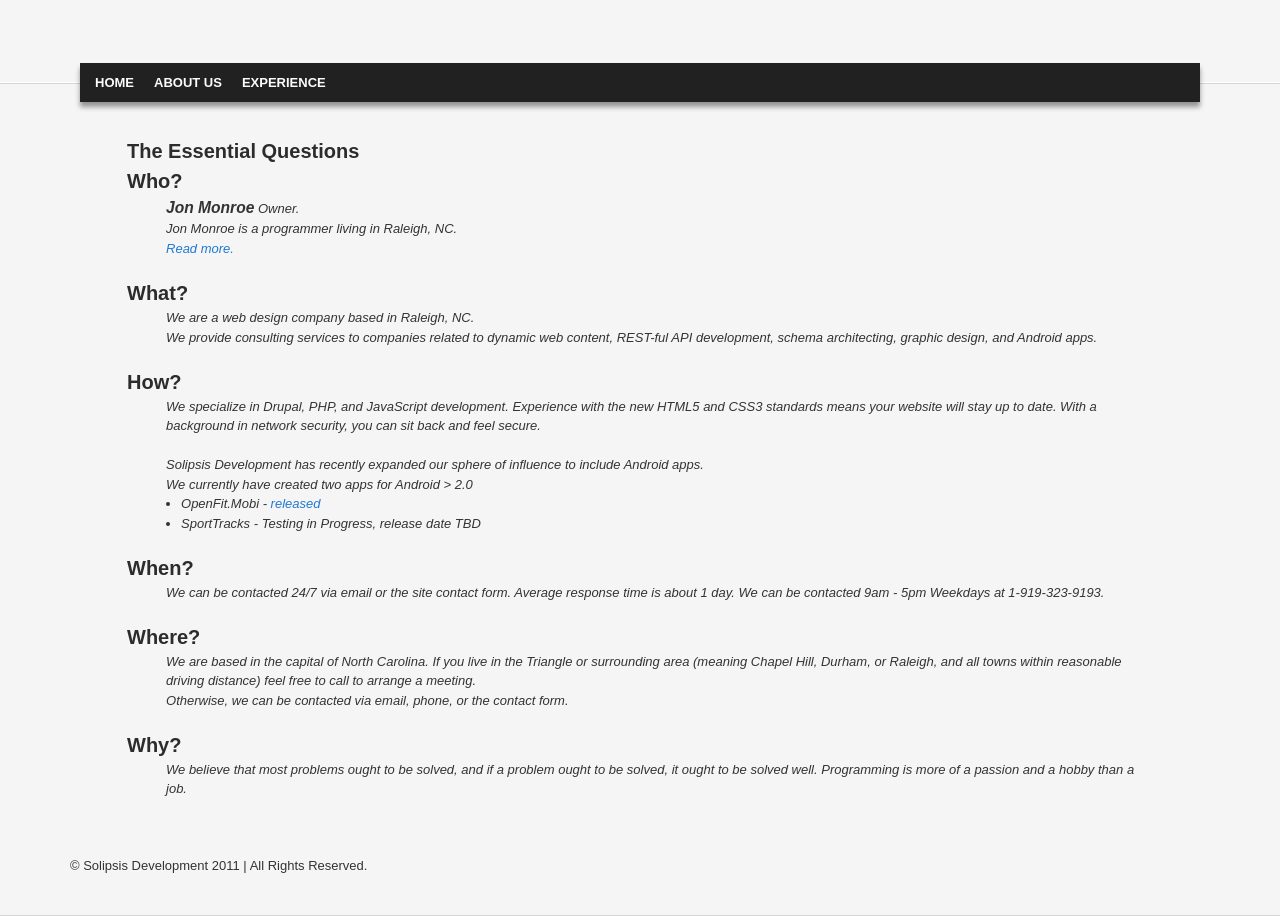
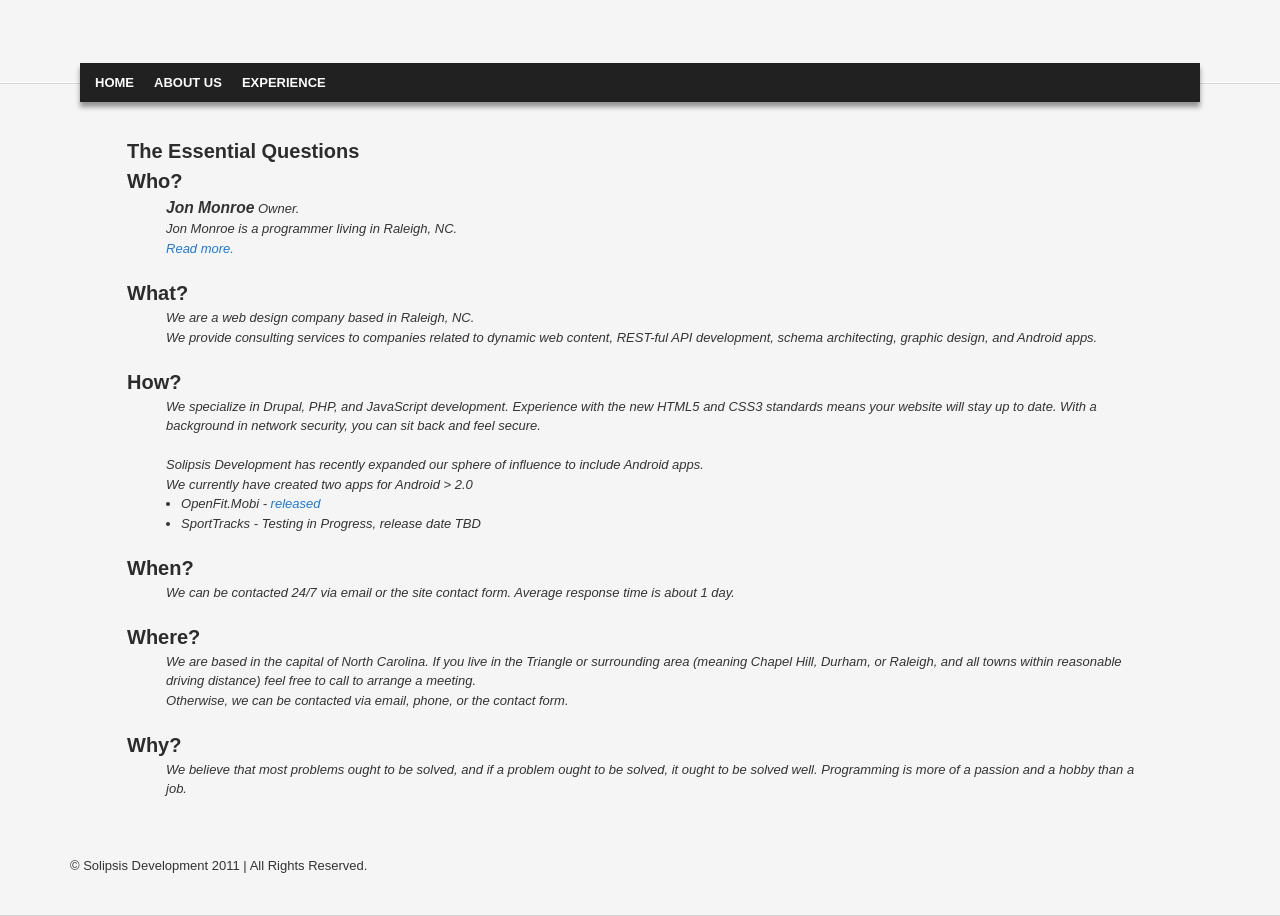
Before and after one commit to berkona/berkona.github.com, a Jekyll site: the page built from about/index.html, in a window 1280 px wide. Built offline with Jekyll 4.4.1, drawn with Linux system fonts in a browser that asks for light colours; Markdown is read by kramdown in place of the engine named in the settings.

Commit message:
Update index.html

```diff
--- a/about/index.html
+++ b/about/index.html
@@ -29,7 +29,7 @@ SportTracks - Testing in Progress, release date TBD
 </ul></blockquote>
 <h2>When?</h2>
 <blockquote><p>
-We can be contacted 24/7 via email or the site contact form.  Average response time is about 1 day.  We can be contacted 9am - 5pm Weekdays at 1-919-323-9193.
+We can be contacted 24/7 via email or the site contact form.  Average response time is about 1 day.
 </p></blockquote>
 <h2>Where?</h2>
 <blockquote><p>
```
